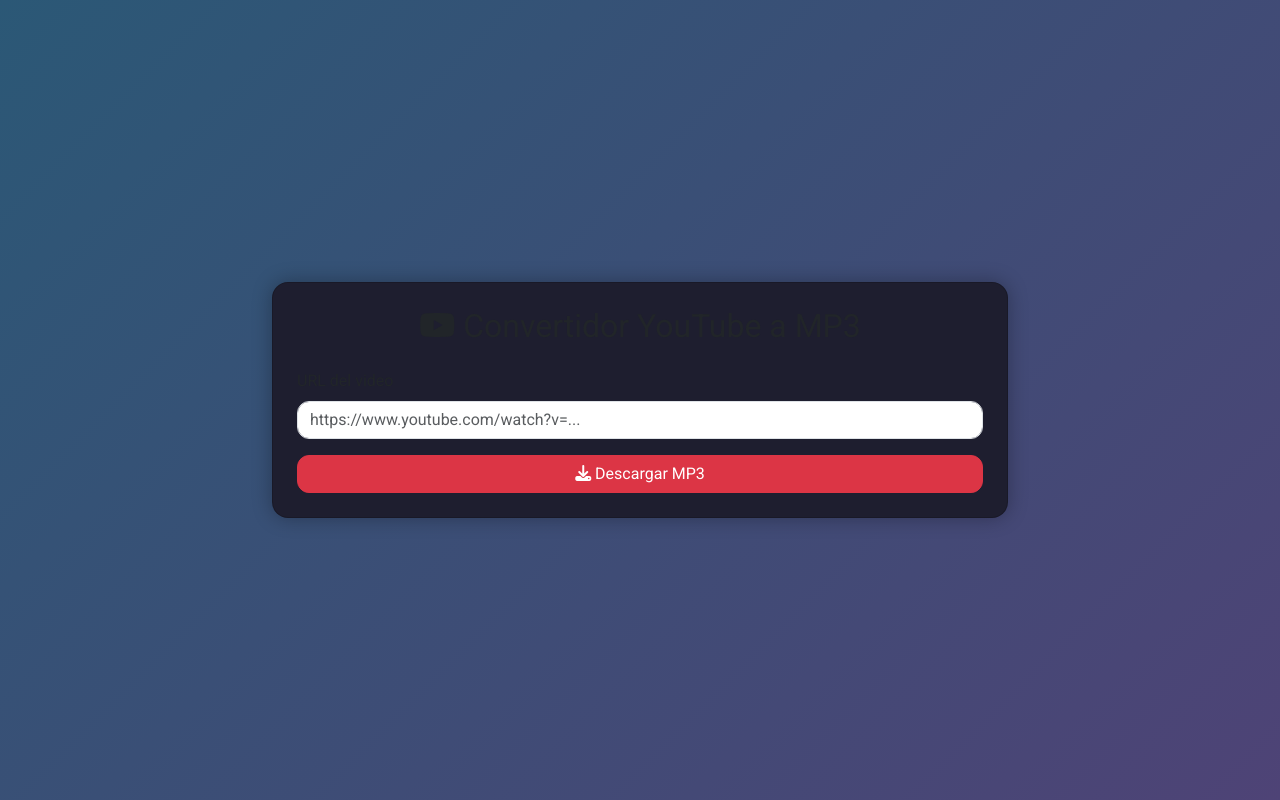
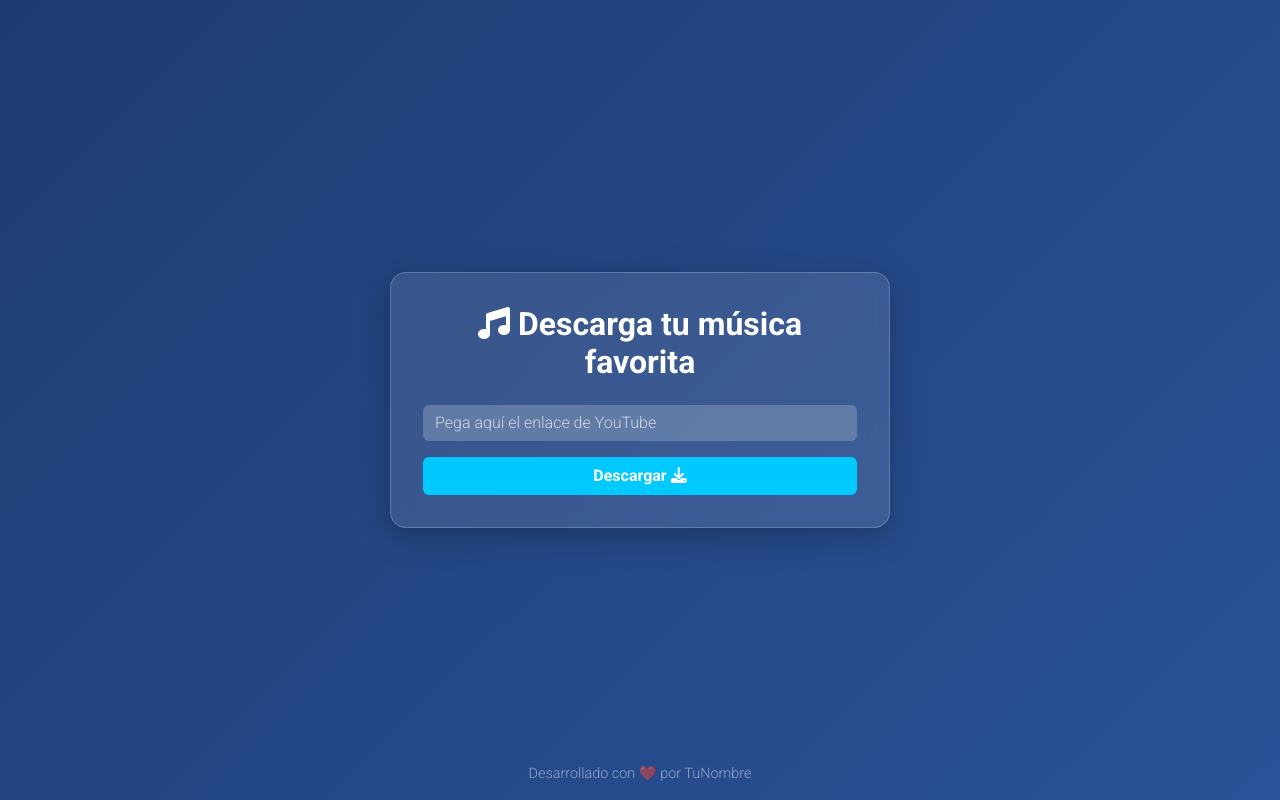
Before and after one commit to LuckeOne/ytdown, a Flask app: page / in a window 1280 px wide. Run offline with Flask 3, Linux system fonts and the light colour scheme; some libraries are stand-ins or nearby versions.

Commit message:
Mejora index

```diff
--- a/templates/index.html
+++ b/templates/index.html
@@ -3,72 +3,128 @@
 <head>
     <meta charset="UTF-8">
     <meta name="viewport" content="width=device-width, initial-scale=1.0">
-    <title>Descargar MP3 de YouTube</title>
-    <link rel="stylesheet" href="https://cdn.jsdelivr.net/npm/bootstrap@5.3.0/dist/css/bootstrap.min.css">
+    <title>Descargar Música de YouTube</title>
+    <link rel="stylesheet" href="https://cdn.jsdelivr.net/npm/bootstrap@5.3.3/dist/css/bootstrap.min.css">
     <link rel="stylesheet" href="https://cdnjs.cloudflare.com/ajax/libs/font-awesome/6.5.0/css/all.min.css">
-    <link href="https://fonts.googleapis.com/css2?family=Roboto:wght@400;700&display=swap" rel="stylesheet">
+    <link href="https://fonts.googleapis.com/css2?family=Roboto:wght@300;700&display=swap" rel="stylesheet">
     <style>
         body {
+            margin: 0;
             font-family: 'Roboto', sans-serif;
-            background: linear-gradient(135deg, #2b5876, #4e4376);
-            color: white;
+            background: linear-gradient(135deg, #1e3c72, #2a5298);
             min-height: 100vh;
+            color: #fff;
             display: flex;
+            justify-content: center;
             align-items: center;
-            justify-content: center;
+            overflow: hidden;
         }
-        .card {
-            background-color: #1e1e2f;
+
+        .glass-card {
+            background: rgba(255, 255, 255, 0.1);
             border-radius: 16px;
-            box-shadow: 0 0 20px rgba(0, 0, 0, 0.3);
+            backdrop-filter: blur(10px);
+            box-shadow: 0 8px 32px rgba(0, 0, 0, 0.25);
+            padding: 2rem;
+            width: 100%;
+            max-width: 500px;
+            border: 1px solid rgba(255, 255, 255, 0.2);
         }
-        .form-control, .btn {
-            border-radius: 12px;
+
+        .glass-card h1 {
+            font-weight: 700;
+            font-size: 2rem;
+            margin-bottom: 1.5rem;
+            text-align: center;
         }
-        #loading-spinner {
+
+        .form-control {
+            background: rgba(255, 255, 255, 0.2);
+            border: none;
+            color: #fff;
+        }
+
+        .form-control::placeholder {
+            color: rgba(255, 255, 255, 0.7);
+        }
+
+        .form-control:focus {
+            box-shadow: none;
+            border: 1px solid #fff;
+        }
+
+        .btn-download {
+            background-color: #00c9ff;
+            color: #fff;
+            font-weight: 600;
+        }
+
+        .btn-download:hover {
+            background-color: #00a3cc;
+        }
+
+        .spinner-border {
             display: none;
+            margin-left: 10px;
         }
+
+        .fade-in {
+            animation: fadeIn 1s ease-in-out;
+        }
+
+        @keyframes fadeIn {
+            from { opacity: 0; transform: translateY(10px); }
+            to { opacity: 1; transform: translateY(0); }
+        }
+
+        .footer {
+            position: absolute;
+            bottom: 15px;
+            width: 100%;
+            text-align: center;
+            font-size: 0.9rem;
+            color: rgba(255, 255, 255, 0.5);
+        }
+
     </style>
 </head>
 <body>
-    <div class="container">
-        <div class="row justify-content-center">
-            <div class="col-md-8">
-                <div class="card p-4">
-                    <h2 class="text-center mb-4"><i class="fab fa-youtube"></i> Convertidor YouTube a MP3</h2>
-                    <form action="/download" method="POST" onsubmit="showLoading()">
-                        <div class="mb-3">
-                            <label for="url" class="form-label">URL del video</label>
-                            <input type="text" class="form-control" name="url" placeholder="https://www.youtube.com/watch?v=..." required>
-                        </div>
-                        <button type="submit" class="btn btn-danger w-100">
-                            <i class="fas fa-download"></i> Descargar MP3
-                        </button>
-                        <div id="loading-spinner" class="text-center mt-3">
-                            <div class="spinner-border text-light" role="status">
-                                <span class="visually-hidden">Cargando...</span>
-                            </div>
-                            <p class="mt-2">Procesando tu descarga...</p>
-                        </div>
-                    </form>
+
+    <div class="glass-card fade-in">
+        <h1><i class="fas fa-music"></i> Descarga tu música favorita</h1>
+
         {% with messages = get_flashed_messages(with_categories=true) %}
         {% if messages %}
-                            <div class="mt-3">
             {% for category, message in messages %}
-                                    <div class="alert alert-{{ category }}">{{ message }}</div>
+                <div class="alert alert-{{ category }} alert-dismissible fade show" role="alert">
+                    {{ message }}
+                    <button type="button" class="btn-close" data-bs-dismiss="alert" aria-label="Cerrar"></button>
+                </div>
             {% endfor %}
-                            </div>
         {% endif %}
         {% endwith %}
+
+        <form id="downloadForm" method="POST" action="{{ url_for('download') }}">
+            <div class="mb-3">
+                <input type="text" class="form-control" name="url" placeholder="Pega aquí el enlace de YouTube" required>
             </div>
+            <button type="submit" class="btn btn-download w-100">
+                Descargar <i class="fas fa-download"></i>
+                <div class="spinner-border spinner-border-sm" role="status" id="loadingSpinner"></div>
+            </button>
+        </form>
     </div>
-        </div>
+
+    <div class="footer">
+        Desarrollado con ❤️ por TuNombre
     </div>
 
     <script>
-        function showLoading() {
-            document.querySelector('#loading-spinner').style.display = 'block';
-        }
+        document.getElementById('downloadForm').addEventListener('submit', function() {
+            document.getElementById('loadingSpinner').style.display = 'inline-block';
+        });
     </script>
+
+    <script src="https://cdn.jsdelivr.net/npm/bootstrap@5.3.3/dist/js/bootstrap.bundle.min.js"></script>
 </body>
 </html>
```
Lines whose indentation alone changed are shown as unchanged.
